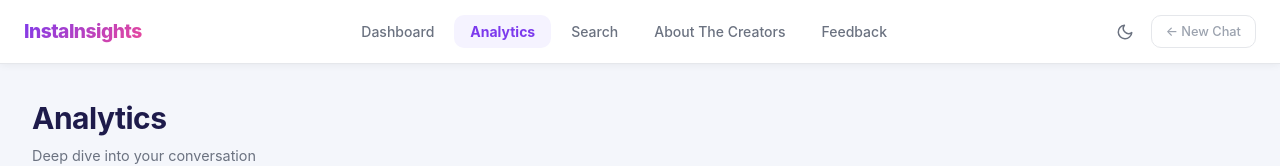
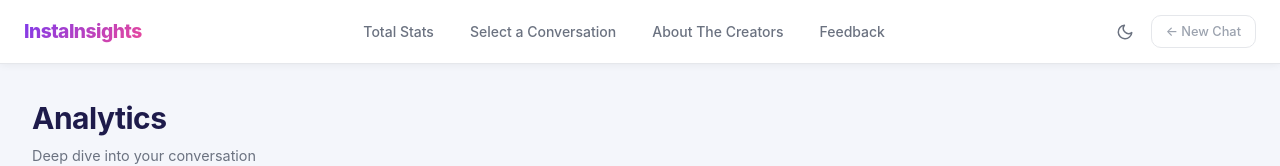
Before and after one commit to hamzaTheZeeshan/InstaInsights, a React (Vite) app: page /analytics in a window 1280 px wide. Shown: the top 166 px of the page. Built offline with nearby package versions, Linux system fonts and the light colour scheme.

Commit message:
Made the navbar better

```diff
--- a/src/components/Layout/Navbar.tsx
+++ b/src/components/Layout/Navbar.tsx
@@ -21,19 +21,24 @@ function MoonIcon() {
   );
 }
 
-// No props needed — theme comes from context now
 export default function Navbar() {
   const navigate = useNavigate();
   const location = useLocation();
   const [menuOpen, setMenuOpen] = useState(false);
-  const { reset, zipFile } = useChatContext();
-  const { theme, toggleTheme } = useThemeContext(); // ← single source of truth
+  const { theme, toggleTheme } = useThemeContext();
+  const { reset, zipFile, selectedInbox, setSelectedInbox } = useChatContext();
 
-  const links = [
-    ...(zipFile ? [{ path: '/select', label: '← Conversations' }] : []),
+  const links = selectedInbox
+    ? [
         { path: '/dashboard', label: 'Dashboard' },
         { path: '/analytics', label: 'Analytics' },
         { path: '/search', label: 'Search' },
+        { path: '/creators', label: 'About The Creators' },
+        { path: '/feedback', label: 'Feedback' },
+      ]
+    : [
+        { path: '/dashboard', label: 'Total Stats' },
+        { path: '/select', label: 'Select a Conversation' },
         { path: '/creators', label: 'About The Creators' },
         { path: '/feedback', label: 'Feedback' },
       ];
@@ -46,6 +51,12 @@ export default function Navbar() {
 
   const handleNavigate = (path: string) => {
     navigate(path);
+    setMenuOpen(false);
+  };
+
+  const handleBackToConversations = () => {
+    setSelectedInbox(null);
+    navigate('/select');
     setMenuOpen(false);
   };
 
@@ -63,6 +74,15 @@ export default function Navbar() {
       </span>
 
       <div className={`navbar-links ${menuOpen ? 'navbar-links--open' : ''}`}>
+        {selectedInbox && (
+          <button
+            type="button"
+            onClick={handleBackToConversations}
+            className={location.pathname === '/select' ? 'nav-link nav-link--active' : 'nav-link'}
+          >
+            Select a Conversations
+          </button>
+        )}
         {links.map(link => (
           <button
             type="button"
```
Lines whose indentation alone changed are shown as unchanged.
